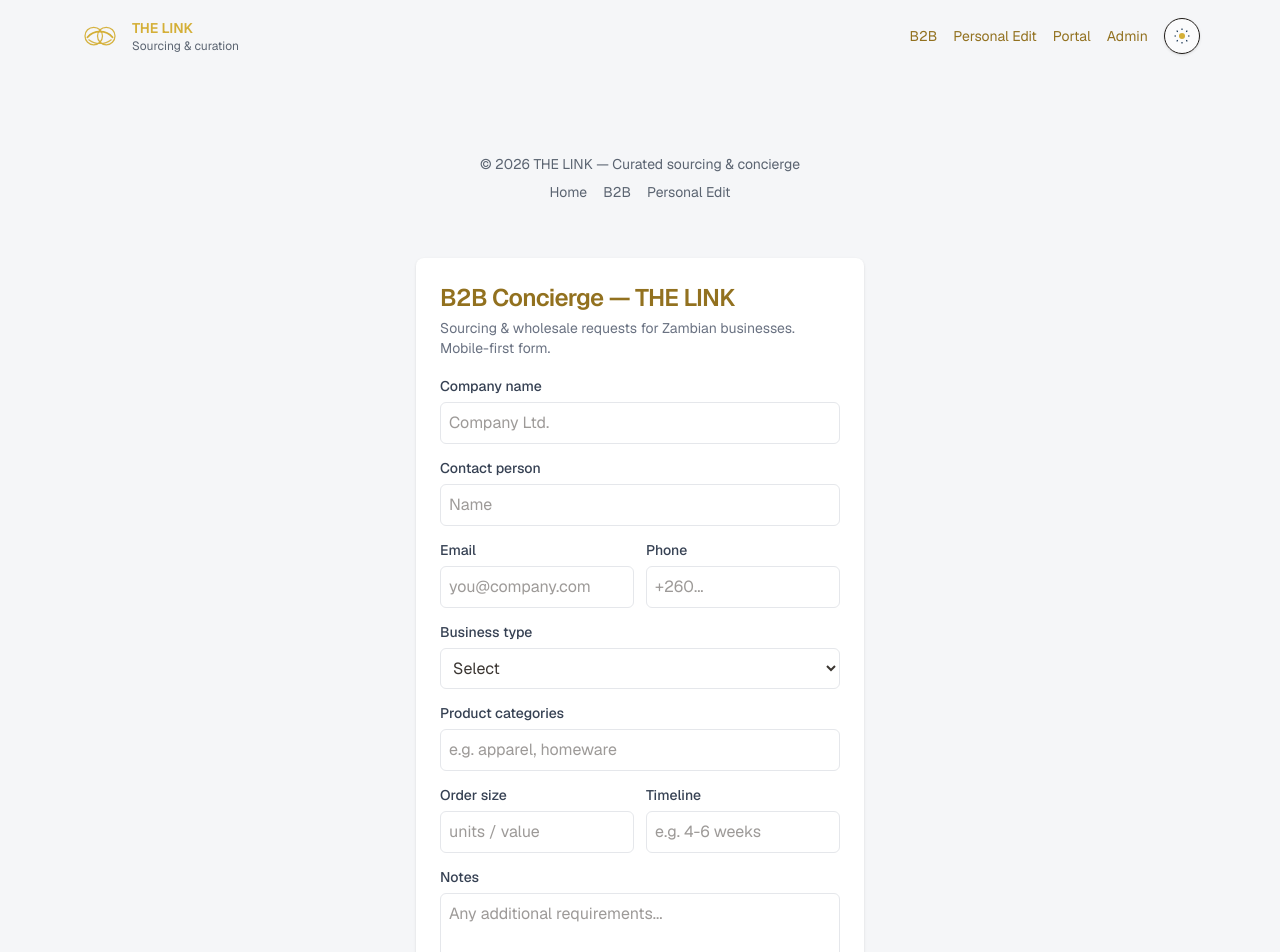
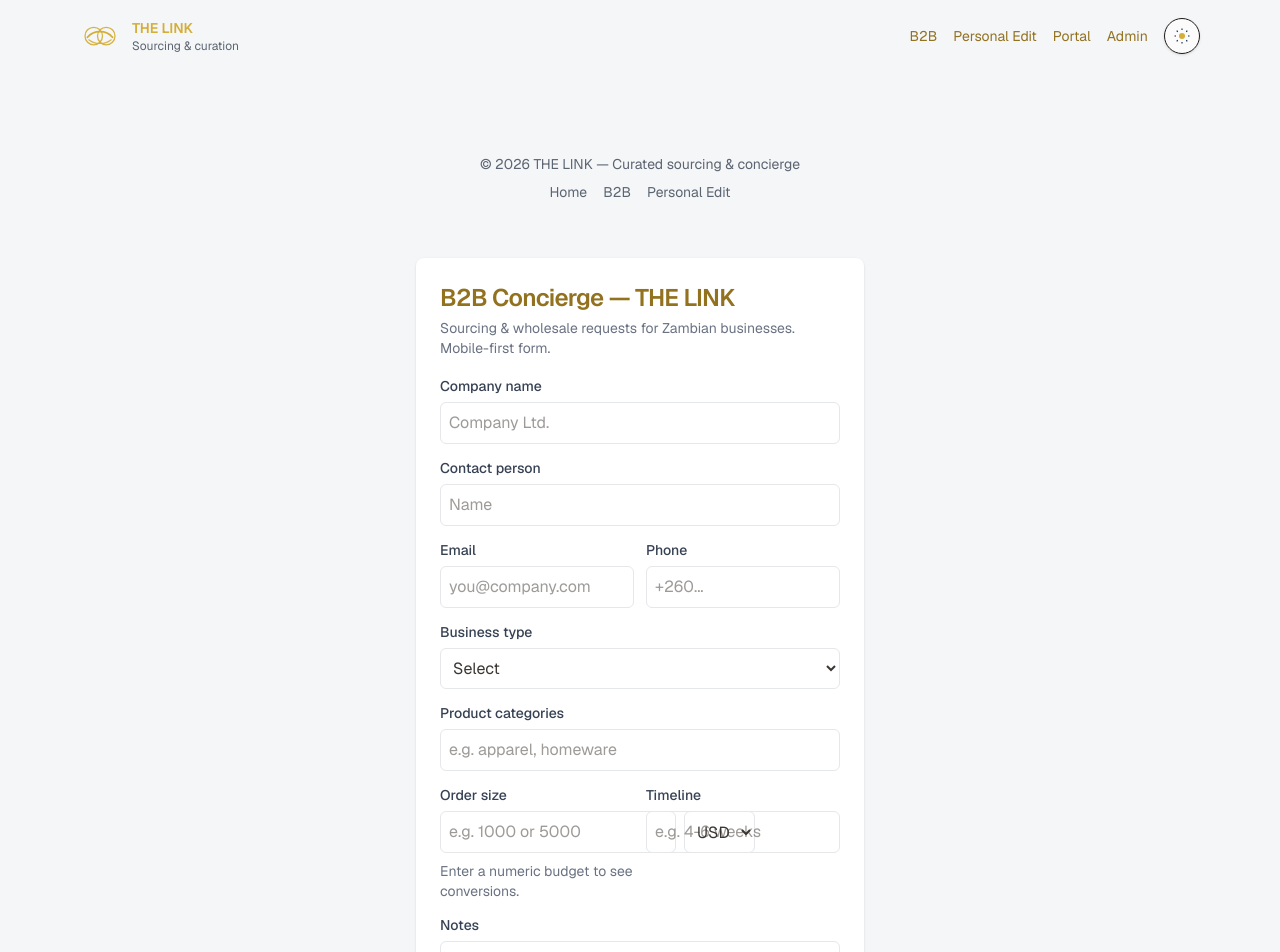
Before and after one commit to Lidah-A/the-link, a Next.js app: page /b2b in a window 1280 px wide. Shown: the top 952 px of the page. Built offline with nearby package versions, Linux system fonts and the light colour scheme.

Commit message:
Add currency-aware BudgetConverter and wire into B2B order size

```diff
--- a/app/b2b/page.tsx
+++ b/app/b2b/page.tsx
@@ -1,6 +1,7 @@
 "use client"
 import { useState } from "react"
 import SuccessConfirmation from "../components/SuccessConfirmation"
+import BudgetConverter from "@/app/components/BudgetConverter"
 
 export default function B2BRequest() {
   const [form, setForm] = useState({
@@ -11,6 +12,7 @@ export default function B2BRequest() {
     businessType: "",
     categories: "",
     orderSize: "",
+    orderCurrency: "USD",
     timeline: "",
     notes: "",
   })
@@ -100,7 +102,18 @@ export default function B2BRequest() {
         <div className="grid grid-cols-2 gap-3 mt-3">
           <label className="block">
             <span className="text-sm font-medium text-gray-700">Order size</span>
-            <input name="orderSize" value={form.orderSize} onChange={handleChange} className="mt-1 block w-full rounded-md border-gray-200 p-2" placeholder="units / value" />
+            <div className="mt-1 flex gap-2">
+              <input name="orderSize" value={form.orderSize} onChange={handleChange} className="flex-1 rounded-md border-gray-200 p-2" placeholder="e.g. 1000 or 5000" />
+              <select name="orderCurrency" value={form.orderCurrency} onChange={handleChange} className="w-28 rounded-md border-gray-200 p-2">
+                <option value="USD">USD</option>
+                <option value="EUR">EUR</option>
+                <option value="GBP">GBP</option>
+              </select>
+            </div>
+            <div className="mt-2">
+              {/* @ts-ignore */}
+              <BudgetConverter value={form.orderSize} currency={form.orderCurrency as any} />
+            </div>
           </label>
           <label className="block">
             <span className="text-sm font-medium text-gray-700">Timeline</span>
--- a/app/components/BudgetConverter.tsx
+++ b/app/components/BudgetConverter.tsx
@@ -1,9 +1,9 @@
 "use client"
 import { useMemo, useState } from "react"
 
-type Props = { value: string }
+type Props = { value: string, currency?: 'USD' | 'EUR' | 'GBP' }
 
-export default function BudgetConverter({ value }: Props) {
+export default function BudgetConverter({ value, currency = 'USD' }: Props) {
   const [rateUSDToEUR, setRateUSDToEUR] = useState(0.92)
   const [rateUSDToGBP, setRateUSDToGBP] = useState(0.78)
 
@@ -19,15 +19,20 @@ export default function BudgetConverter({ value }: Props) {
 
   if (!parsed) return <div className="mt-2 text-sm text-gray-500">Enter a numeric budget to see conversions.</div>
 
-  const eur = (parsed * rateUSDToEUR).toFixed(2)
-  const gbp = (parsed * rateUSDToGBP).toFixed(2)
+  // normalize to USD first
+  let usdAmount = parsed
+  if (currency === 'EUR') usdAmount = parsed / rateUSDToEUR
+  if (currency === 'GBP') usdAmount = parsed / rateUSDToGBP
+
+  const eur = (usdAmount * rateUSDToEUR).toFixed(2)
+  const gbp = (usdAmount * rateUSDToGBP).toFixed(2)
 
   return (
     <div className="mt-2 p-2 bg-gray-50 rounded text-sm">
       <div className="flex items-center justify-between gap-4">
         <div className="flex-1">
-          <div className="text-xs text-gray-600">Parsed USD amount</div>
-          <div className="font-medium">${parsed.toLocaleString()}</div>
+          <div className="text-xs text-gray-600">Parsed amount ({currency})</div>
+          <div className="font-medium">{currency === 'USD' ? '$' : currency === 'EUR' ? '€' : '£'}{parsed.toLocaleString()}</div>
         </div>
         <div className="w-1/3">
           <div className="text-xs text-gray-600">EUR (approx)</div>
```
